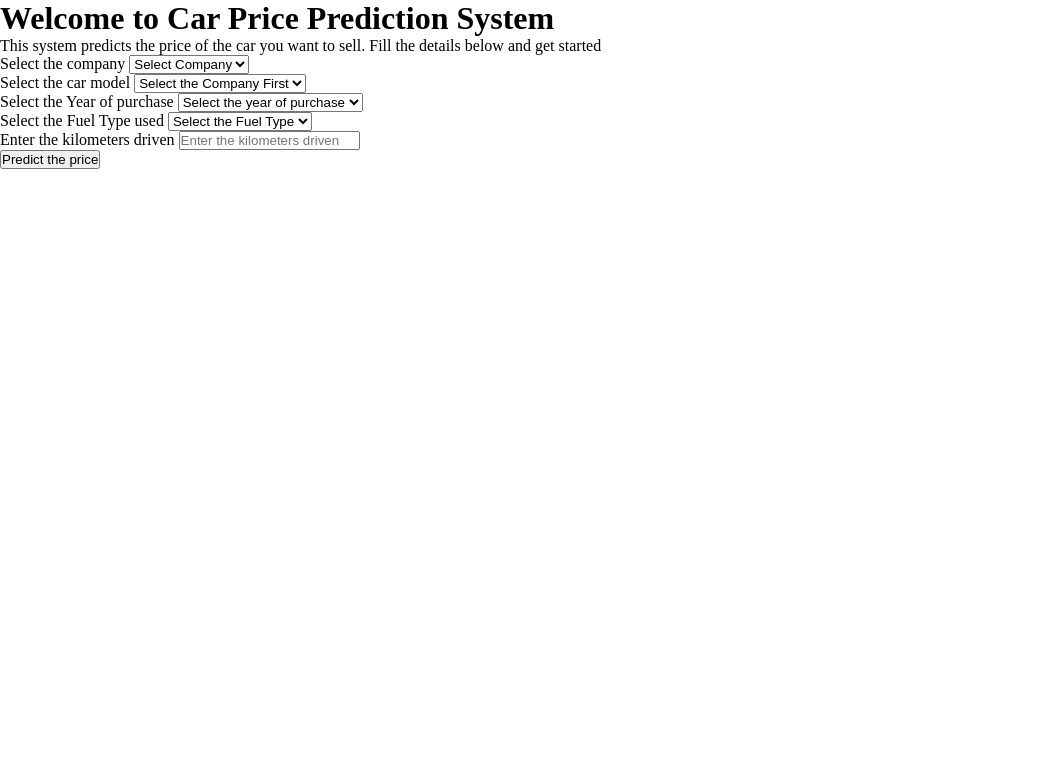
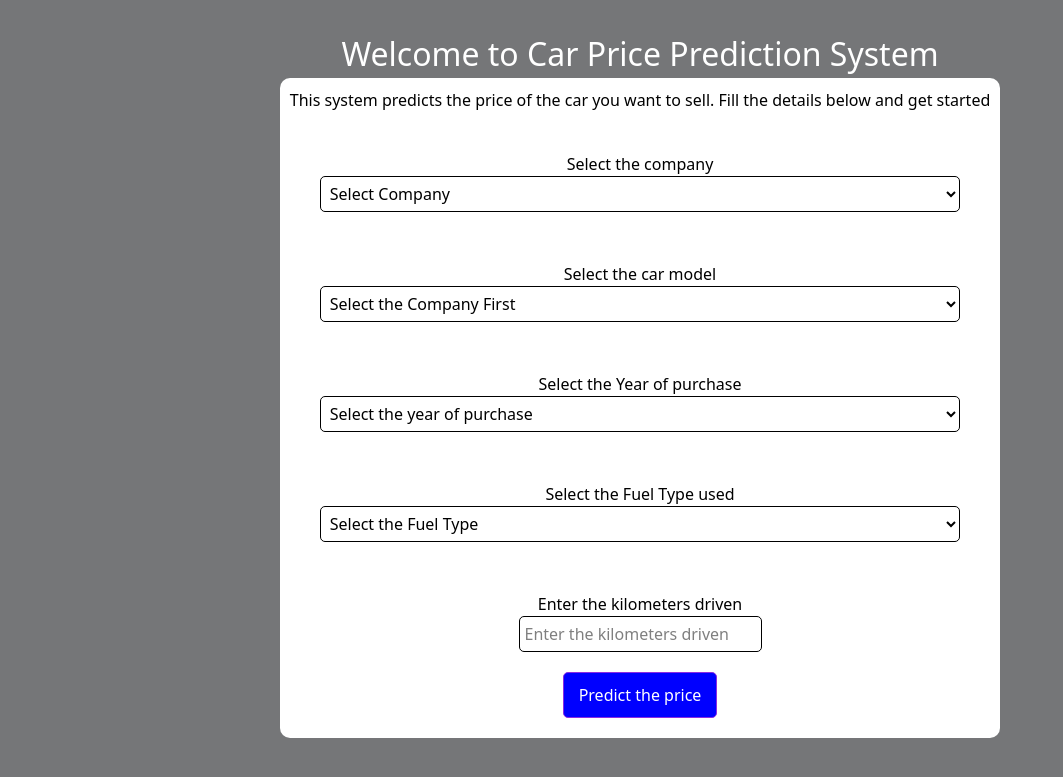
Before and after one commit to SakshiKhatiwada/projects-challenge, a Flask app: template Project3_car_price_predictor/templates/index.html in a window 1280 px wide. Shown: the top 777 px of the page, without its empty margins (0-1063 px from the left). Run offline with Flask 3, Linux system fonts and the light colour scheme; the template is opened without the code that fills it, so the values that code supplies are empty; parts of the project's set-up code (start-up, migrations or seed data) failed here and were passed over.

Commit message:
feat: css for the ui

```diff
--- a/Project3_car_price_predictor/static/css/style.css
+++ b/Project3_car_price_predictor/static/css/style.css
@@ -4,10 +4,60 @@
     box-sizing: border-box;
 }
 
+h1{
+    font-size: xx-large;
+}
+
 .bg-dark{
     background-color: #757678;
+    color: #ffffff;
 }
 
 .mt-50{
-    margin: 50;
+    margin: 50px;
 }
+
+main{
+    margin: 10px;
+    /* border: 1px solid black; */
+    padding: 20px;
+    box-sizing: border-box;
+    height: 90vh;
+}
+
+form, .description{
+    box-sizing: border-box;
+    background-color: white;
+    color:black;
+    padding: 10px;
+    border-radius: 10px;
+}
+
+.sub-container{
+    padding: 20px;
+    display: flex;
+    flex-direction: column;
+    align-items: center;
+    /* border: 1px solid black; */
+    width: 100%;
+    margin-top: 10px;
+    border-radius: 10px;
+}
+
+.sub-container>select{
+    align-self: center;
+    width: 100%;
+}
+
+select, input, button{
+    padding: 5px;
+    border: 1px solid black;
+    border-radius: 5px;
+}
+
+button{
+background-color: blue;
+color: white;
+border-color: blueviolet;
+padding: 10px 15px;
+}
--- a/Project3_car_price_predictor/templates/index.html
+++ b/Project3_car_price_predictor/templates/index.html
@@ -6,21 +6,23 @@
     <title>Car Price Prediction System</title>
 
     <link rel="stylesheet" href="../static/css/style.css"/>
+    <script src="https://cdn.jsdelivr.net/npm/@tailwindcss/browser@4"></script>
+
 </head>
-<body>
-    <main>
+<body class="p-16 mx-auto bg-dark">
+    <main class="mx-auto flex flex-col items-center text-black-300 bg-white-200">
         <h1>
             Welcome to Car Price Prediction System
         </h1>
 
-        <div>
+        <div class="p-20 description">
             <p>
                 This system predicts the price of the car you want to sell. Fill the details below and get started
             </p>
 
-            <form method="post" action="#" accept-charset="UTF-8">
+            <form method="post" action="#" accept-charset="UTF-8" class="p-10 flex flex-col items-center">
 
-                <div>
+                <div class="sub-container">
                     <label for="company">Select the company</label>
                     <select name="company" id="company" required="1" onchange="load_car_models(this.id, 'model')"> <!-- car model ko id pathayeko xa -->
                         <option value="" disabled selected>Select Company</option>
@@ -30,7 +32,7 @@
                     </select>
                 </div>
 
-                <div>
+                <div class="sub-container">
                     <label for="model">Select the  car model</label>
                     <select name="model" id="model" required="1">
                         <option id="default_option_for_model" value="" disabled selected>Select the Company First</option>
@@ -40,7 +42,7 @@
                     </select>
                 </div>
 
-                <div>
+                <div class="sub-container">
                     <label for="year">Select the Year of purchase</label>
                     <select name="year" id="year" required="1">
                         <option value="" disabled selected>Select the year of purchase</option>
@@ -50,7 +52,7 @@
                     </select>
                 </div>
 
-                <div>
+                <div class="sub-container">
                     <label for="fuel_type">Select the  Fuel Type used</label>
                     <select name="fuel_type" id="fuel_type" required="1">
                         <option value="" disabled selected>Select the Fuel Type</option>
@@ -60,7 +62,7 @@
                     </select>
                 </div>
 
-                <div>
+                <div class="sub-container">
                     <label for="kms_driven">Enter the kilometers driven</label>
                     <input type="text" name="kms_driven" id="kms_driven" placeholder="Enter the kilometers driven" required/>
                 </div>
```
